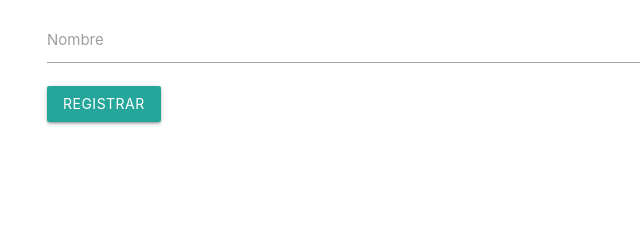
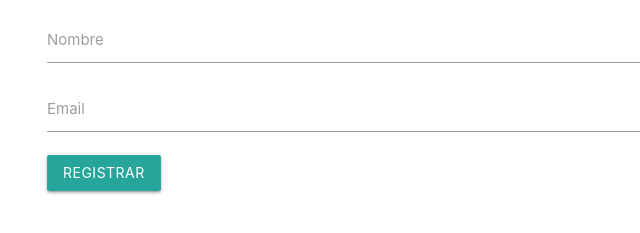
Before and after one commit to lromnav497/Pr-ctica-1---Primeros-pasos-con-git-GitHub, a plain HTML site: page signup.html in a window 1280 px wide. Shown: the part 99-332 px from the top of the page, without its empty margins (145-785 px from the left). Drawn offline with nearby package versions, Linux system fonts and the light colour scheme.

Commit message:
Añadir email al formulario

```diff
--- a/signup.html
+++ b/signup.html
@@ -20,7 +20,10 @@
                 <input id="nombre" type="text" class="validate">
                 <label for="nombre">Nombre</label>
             </div>
-
+            <div class="input-field">
+                <input id="email" type="email" class="validate">
+                <label for="email">Email</label>
+            </div>
             <button class="btn waves-effect waves-light" type="submit" name="action">Registrar</button>
         </form>
     </div>
```
